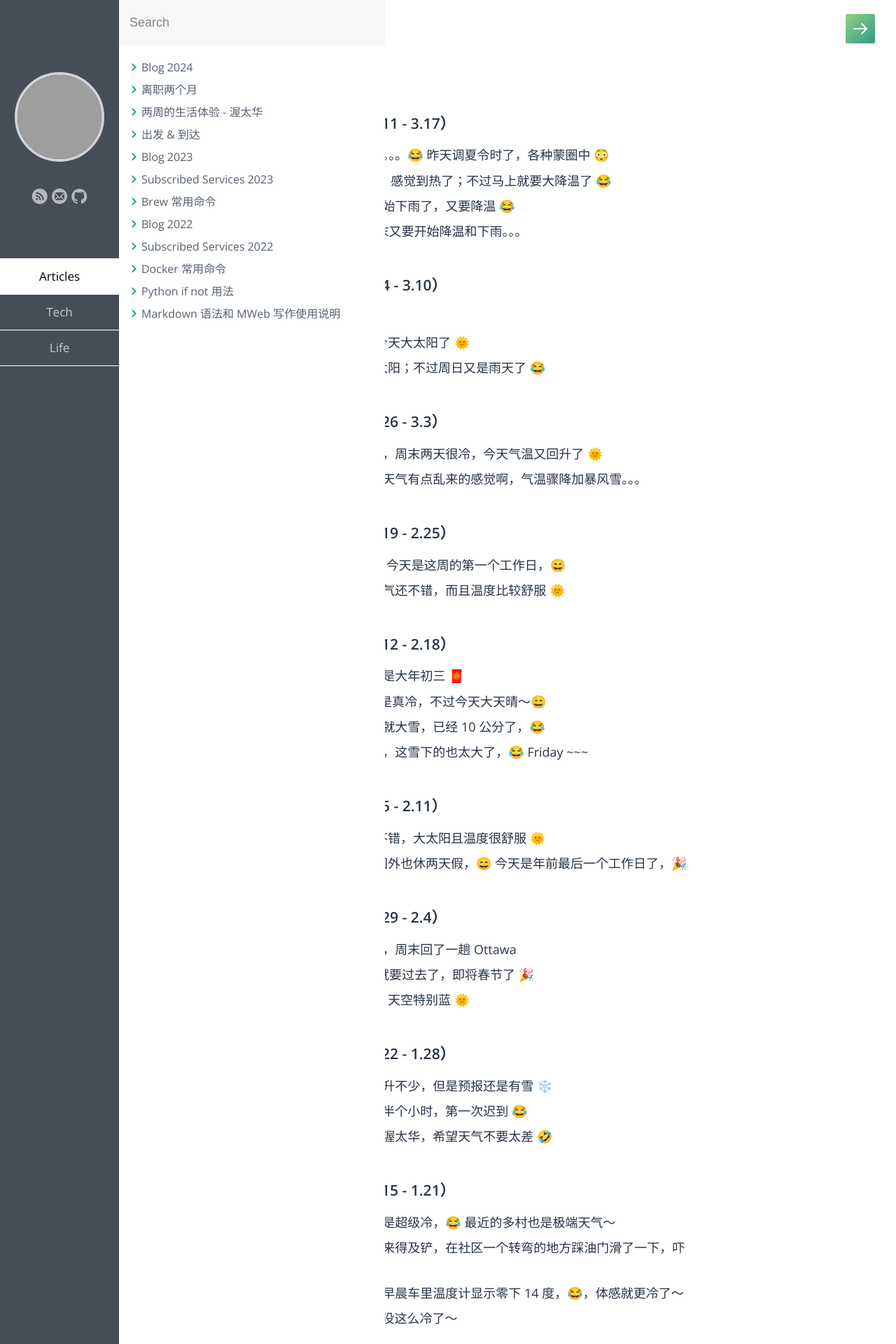
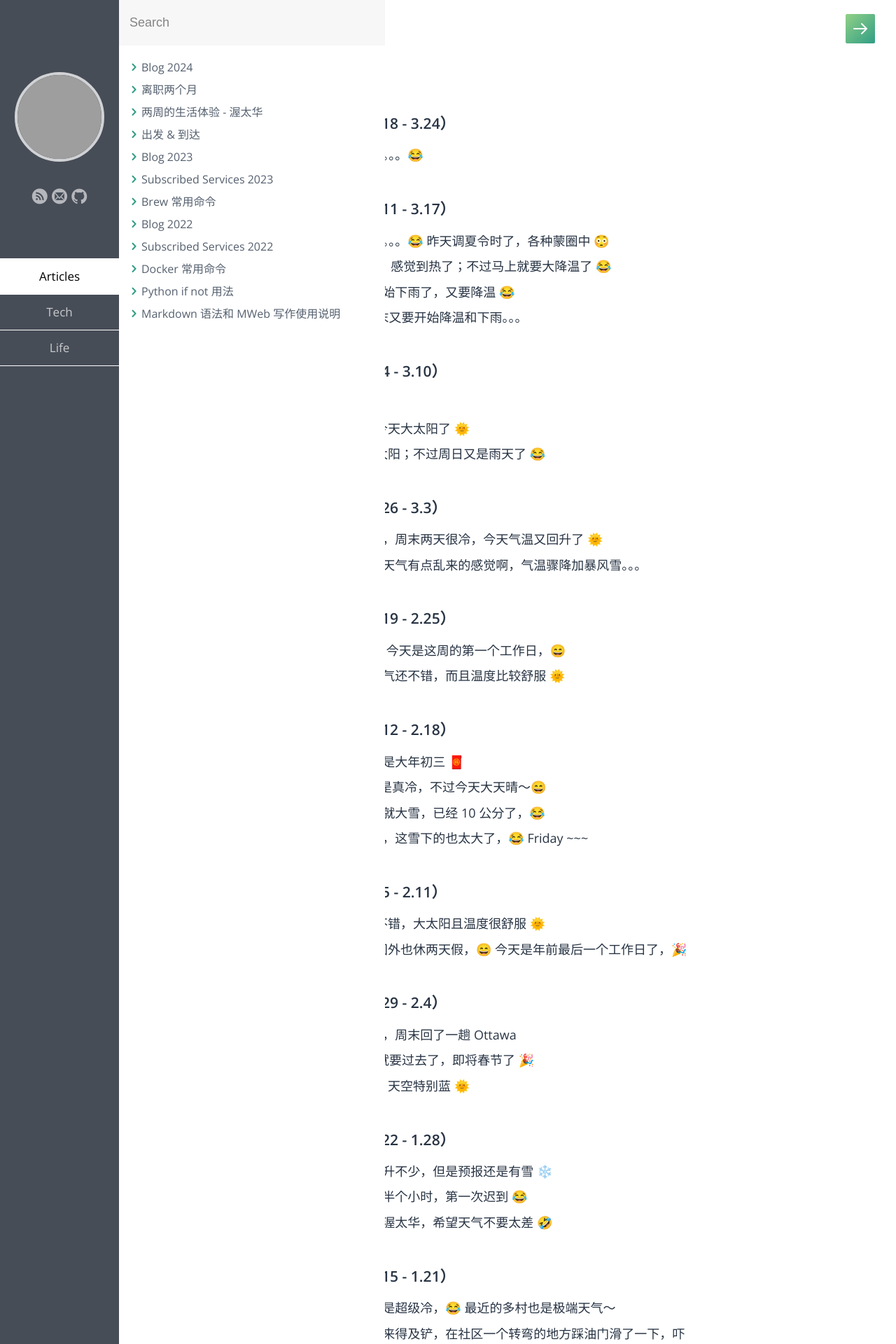
Before and after one commit to samxupeiran/samxupeiran.github.io, a Jekyll site: the page built from _posts/life/2024-01-02-my-blog.md, in a window 1280 px wide. Shown: the top 1920 px of the page at 70% size. Built offline with Jekyll 4.4.1, drawn with Linux system fonts in a browser that asks for light colours; some web fonts are replaced; grey boxes are pictures that could not be loaded.

Commit message:
feat: add weekly blog 3.18

```diff
--- a/_posts/life/2024-01-02-my-blog.md
+++ b/_posts/life/2024-01-02-my-blog.md
@@ -5,6 +5,9 @@ category: Life
 tags: Blog
 ---
 
+
+- ### 2024 年 3 月 第 3 周（3.18 - 3.24）
+     - 3.18 这周温度又到零下了。。。😂
 
 - ### 2024 年 3 月 第 2 周（3.11 - 3.17）
      - 3.11 一到周末就天气不好。。。😂 昨天调夏令时了，各种蒙圈中 😳
```
